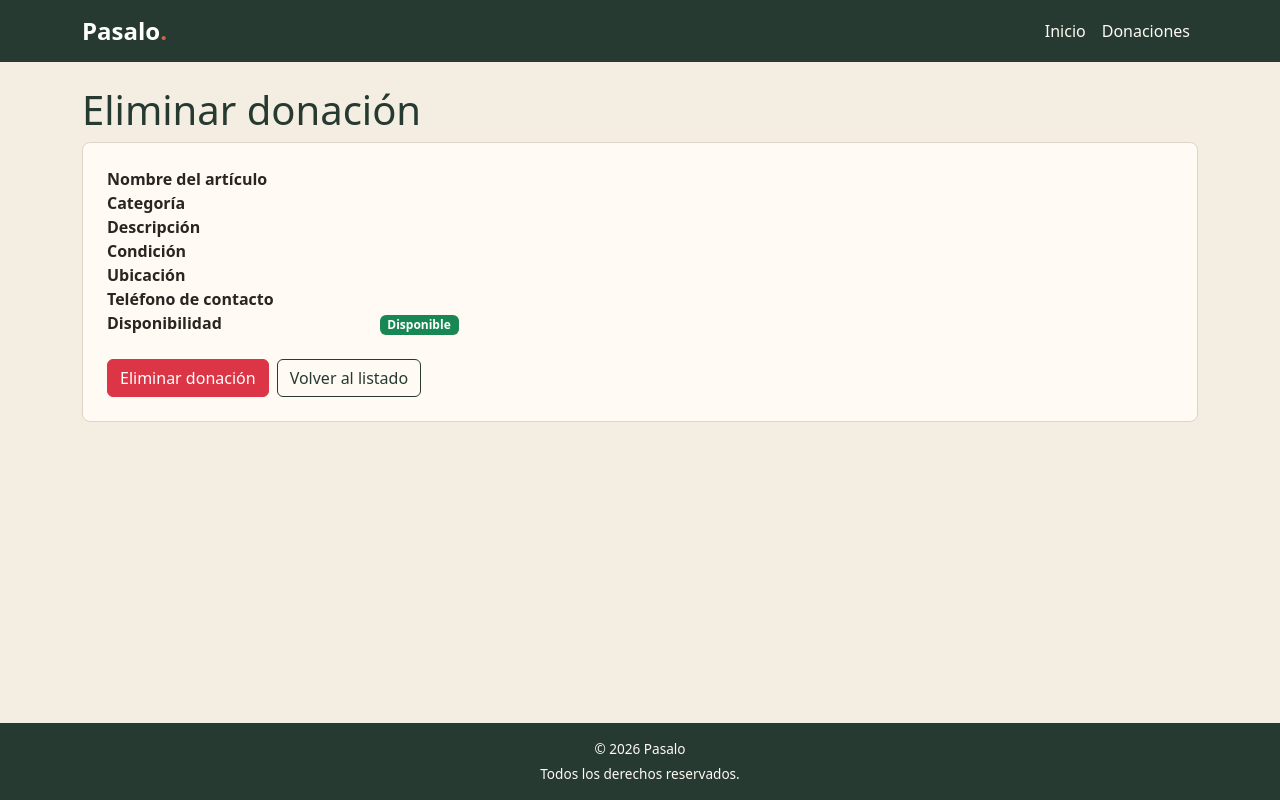
After one commit to alenj-1/Tarea-3_ProgramacionIII, an ASP.NET Core app: template Pasalo/Views/Articulos/Delete.cshtml in a window 1280 px wide. The commit adds this page. Run offline with ASP.NET Core 8, Linux system fonts and the light colour scheme; the template is opened without the code that fills it, so the values that code supplies are empty.

Commit message:
Implementar eliminación de artículos

```diff
--- a/Pasalo/Controllers/ArticulosController.cs
+++ b/Pasalo/Controllers/ArticulosController.cs
@@ -3,7 +3,7 @@ using Microsoft.EntityFrameworkCore;
 using Pasalo.Data;
 using Pasalo.Models;
 
-namespace Pásalo.Controllers
+namespace Pasalo.Controllers
 {
     public class ArticulosController : Controller
     {
--- /dev/null
+++ b/Pasalo/Views/Articulos/Delete.cshtml
@@ -0,0 +1,51 @@
+@model Pasalo.Models.Articulo
+
+@{
+    ViewData["Title"] = "Eliminar donación";
+}
+
+<h1>Eliminar donación</h1>
+
+<div class="panel">
+    <dl class="row">
+        <dt class="col-sm-3">Nombre del artículo</dt>
+        <dd class="col-sm-9">@Model.Nombre</dd>
+
+        <dt class="col-sm-3">Categoría</dt>
+        <dd class="col-sm-9">@Model.Categoria</dd>
+
+        <dt class="col-sm-3">Descripción</dt>
+        <dd class="col-sm-9">@Model.Descripcion</dd>
+
+        <dt class="col-sm-3">Condición</dt>
+        <dd class="col-sm-9">@Model.Condicion</dd>
+
+        <dt class="col-sm-3">Ubicación</dt>
+        <dd class="col-sm-9">@Model.Ubicacion</dd>
+
+        <dt class="col-sm-3">Teléfono de contacto</dt>
+        <dd class="col-sm-9">@Model.Telefono</dd>
+
+        <dt class="col-sm-3">Disponibilidad</dt>
+        <dd class="col-sm-9">
+            @if (Model.Disponible)
+            {
+                <span class="badge bg-success">Disponible</span>
+            }
+            else
+            {
+                <span class="badge bg-secondary">Donado</span>
+            }
+        </dd>
+    </dl>
+
+    <form asp-action="Delete" asp-route-id="@Model.Id" method="post" class="mt-3 d-flex flex-wrap gap-2" onsubmit="return confirm('¿Estás seguro de que deseas eliminar esta donación?\n\nEsta acción no se puede deshacer.');">
+        <button type="submit" class="btn btn-danger">
+            Eliminar donación
+        </button>
+
+        <a asp-action="Index" class="btn btn-outline-secondary">
+            Volver al listado
+        </a>
+    </form>
+</div>
--- a/Pasalo/Views/Shared/_Layout.cshtml
+++ b/Pasalo/Views/Shared/_Layout.cshtml
@@ -3,7 +3,7 @@
     <head>
         <meta charset="utf-8" />
         <meta name="viewport" content="width=device-width, initial-scale=1.0" />
-        <title>@ViewData["Title"] | Pásalo</title>
+        <title>@ViewData["Title"] | Pasalo</title>
 
         <link rel="stylesheet" href="~/lib/bootstrap/dist/css/bootstrap.min.css" />
         <link rel="stylesheet" href="~/css/site.css" asp-append-version="true" />
@@ -14,7 +14,7 @@
             <nav class="navbar navbar-expand-sm navbar-dark navbar-pasalo">
                 <div class="container">
                     <a class="navbar-brand fw-bold" asp-controller="Home" asp-action="Index">
-                        Pásalo<span class="punto-marca">.</span>
+                        Pasalo<span class="punto-marca">.</span>
                     </a>
 
                     <button class="navbar-toggler" type="button" data-bs-toggle="collapse" data-bs-target="#menuPrincipal"
@@ -48,7 +48,7 @@
 
         @* Pie de página *@
         <footer class="footer-pasalo text-center py-3">
-            <p class="mb-1">&copy; @DateTime.Now.Year Pásalo</p>
+            <p class="mb-1">&copy; @DateTime.Now.Year Pasalo</p>
             <p class="mb-0">Todos los derechos reservados.</p>
         </footer>
 
```
